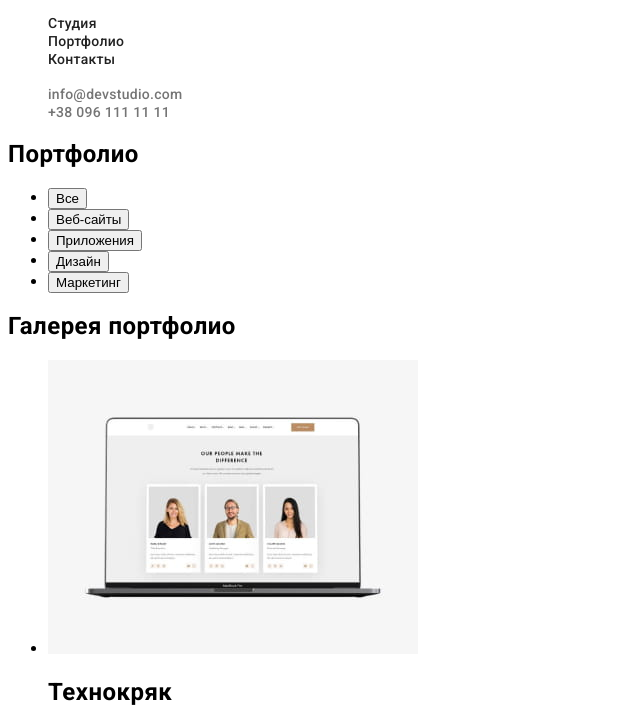
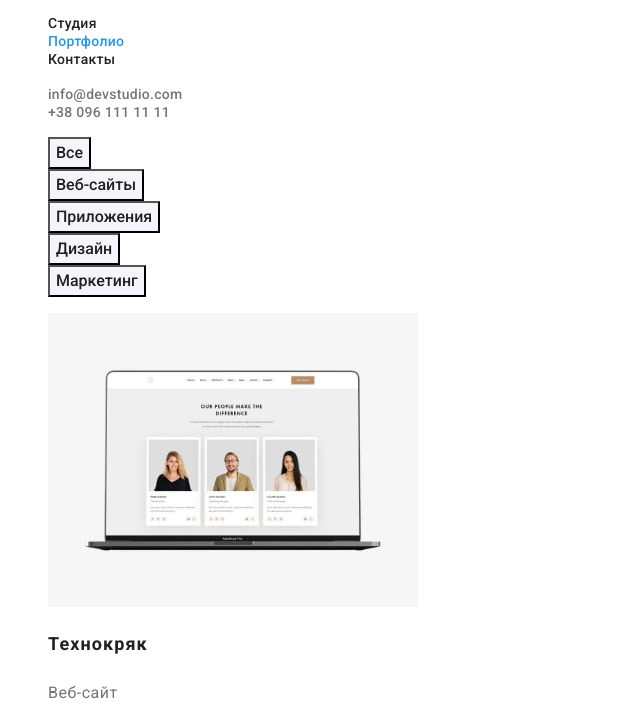
Before and after one commit to Maks-Budiukin/goit-markup-hw-02, a plain HTML site: page portfolio.html in a window 1280 px wide. Shown: the part 41-762 px from the top of the page, without its empty margins (0-640 px from the left). Drawn offline with Linux system fonts and the light colour scheme.

Commit message:
fixed after Mosalov's advices

```diff
--- a/css/styles.css
+++ b/css/styles.css
@@ -5,6 +5,7 @@
     --main-bg-color: #ffffff;
     --secondary-bg-color: #2f303a;
     --section-bg-color: #F5F4FA;
+    --blue-button-hover: #188CE8;
 }
 
 body {
@@ -45,6 +46,10 @@ body {
     color: var(--accent-color);
 }
 
+.menu .current {
+    color: var(--accent-color);
+}
+
 .contact {
     list-style: none;
 }
@@ -62,6 +67,8 @@ body {
     color: var(--accent-color);
 }
 
+/* Main page */
+
 .hero {
     background-color: var(--secondary-bg-color);
 }
@@ -76,6 +83,7 @@ body {
 }
 
 .hero-button {
+    font-family: inherit;
     font-weight: 700;
     font-size: 16px;
     line-height: 1.88;
@@ -87,11 +95,21 @@ body {
 
 .hero-button:hover,
 .hero-button:focus {
-    background-color: #188CE8;
+    background-color: var(--blue-button-hover);
 }
 
 .offer-title {
-    display: none;
+    position: absolute;
+        width: 1px;
+        height: 1px;
+        margin: -1px;
+        border: 0;
+        padding: 0;
+
+        white-space: nowrap;
+        clip-path: inset(100%);
+        clip: rect(0 0 0 0);
+        overflow: hidden;
 }
 
 .offer-list {
@@ -135,6 +153,10 @@ body {
     list-style: none;
 }
 
+.team-list-item {
+    background-color: var(--main-bg-color)
+}
+
 .team-name {
     font-weight: 500;
     font-size: 16px;
@@ -150,7 +172,10 @@ body {
     color: var(--secondary-text-color);
 }
 
+/* footer */
+
 .footer {
+    color: var(--main-bg-color);
     background-color: var(--secondary-bg-color);
 }
 .location {
@@ -176,3 +201,55 @@ body {
 .location-link:focus {
     color: var(--accent-color);
 }
+
+/* Portfolio */
+
+.portfolio-title {
+    position: absolute;
+        width: 1px;
+        height: 1px;
+        margin: -1px;
+        border: 0;
+        padding: 0;
+
+        white-space: nowrap;
+        clip-path: inset(100%);
+        clip: rect(0 0 0 0);
+        overflow: hidden;
+}
+
+.filter-list {
+    list-style: none;
+}
+
+.filter-item {
+    font-family: inherit;
+    font-weight: 500;
+    font-size: 16px;
+    line-height: 1.62;
+    color: var(--main-text-color);
+    background-color: var(--section-bg-color)
+}
+
+.filter-item:hover,
+.filter-item:focus {
+    color: var(--main-bg-color);
+    background-color: var(--accent-color);
+}
+
+.portfolio-list {
+    list-style: none;
+}
+
+.portfolio-item h2 {
+    font-size: 18px;
+    line-height: 2;
+    letter-spacing: 0.06em;
+    color: var(--main-text-color);
+}
+
+.portfolio-item p {
+    font-size: 16px;
+    line-height: 1.88;
+    color: var(--secondary-text-color);
+}
--- a/portfolio.html
+++ b/portfolio.html
@@ -20,7 +20,7 @@
             <a href="./index.html" class="logo"><span>Web</span>Studio</a>
             <ul class="menu">
                 <li><a href="./index.html" class="menu-link">Студия</a></li>
-                <li><a href="/portfolio.html" class="menu-link">Портфолио</a></li>
+                <li><a href="/portfolio.html" class="menu-link current">Портфолио</a></li>
                 <li><a href="#" class="menu-link">Контакты</a></li>
             </ul>
         </nav>
@@ -30,60 +30,57 @@
         </ul>
     </header>
     <main>
-        <section>
-            <h1>Портфолио</h1>
-            <ul>
-                <li><button type="button">Все</button></li>
-                <li><button type="button">Веб-сайты</button></li>
-                <li><button type="button">Приложения</button></li>
-                <li><button type="button">Дизайн</button></li>
-                <li><button type="button">Маркетинг</button></li>
+        <section class="portfolio">
+            <h1 class="portfolio-title">Портфолио</h1>
+            <ul class="filter-list">
+                <li><button type="button" class="filter-item">Все</button></li>
+                <li><button type="button" class="filter-item">Веб-сайты</button></li>
+                <li><button type="button" class="filter-item">Приложения</button></li>
+                <li><button type="button" class="filter-item">Дизайн</button></li>
+                <li><button type="button" class="filter-item">Маркетинг</button></li>
             </ul>
-        </section>
-        <section>
-            <h2>Галерея портфолио</h2>
-            <ul>
-                <li>
+            <ul class="portfolio-list">
+                <li class="portfolio-item">
                     <img src="./images/project1.jpg" width="370" alt="Технокряк">
                     <h2>Технокряк</h2>
                     <p>Веб-сайт</p>
                 </li>
-                <li>
+                <li class="portfolio-item">
                     <img src="./images/project2.jpg" width="370" alt="Постер New Orlean vs Golden Star">
                     <h2>Постер New Orlean vs Golden Star</h2>
                     <p>Дизайн</p>
                 </li>
-                <li>
+                <li class="portfolio-item">
                     <img src="./images/project3.jpg" width="370" alt="Ресторан Seafood">
                     <h2>Ресторан Seafood</h2>
                     <p>Приложение</p>
                 </li>
-                <li>
+                <li class="portfolio-item">
                     <img src="./images/project4.jpg" width="370" alt="Проект Prime">
                     <h2>Проект Prime</h2>
                     <p>Маркетинг</p>
                 </li>
-                <li>
+                <li class="portfolio-item">
                     <img src="./images/project5.jpg" width="370" alt="Проект Boxes">
                     <h2>Проект Boxes</h2>
                     <p>Приложение</p>
                 </li>
-                <li>
+                <li class="portfolio-item">
                     <img src="./images/project6.jpg" width="370" alt="Inspiration has no Borders">
                     <h2>Inspiration has no Borders</h2>
                     <p>Веб-сайт</p>
                 </li>
-                <li>
+                <li class="portfolio-item">
                     <img src="./images/project7.jpg" width="370" alt="Издание Limited Edition">
                     <h2>Издание Limited Edition</h2>
                     <p>Дизайн</p>
                 </li>
-                <li>
+                <li class="portfolio-item">
                     <img src="./images/project8.jpg" width="370" alt="Проект LAB">
                     <h2>Проект LAB</h2>
                     <p>Маркетинг</p>
                 </li>
-                <li>
+                <li class="portfolio-item">
                     <img src="./images/project9.jpg" width="370" alt="Growing Business">
                     <h2>Growing Business</h2>
                     <p>Приложение</p>
```
Also changed, not shown: index.html (+12 -8 lines).
